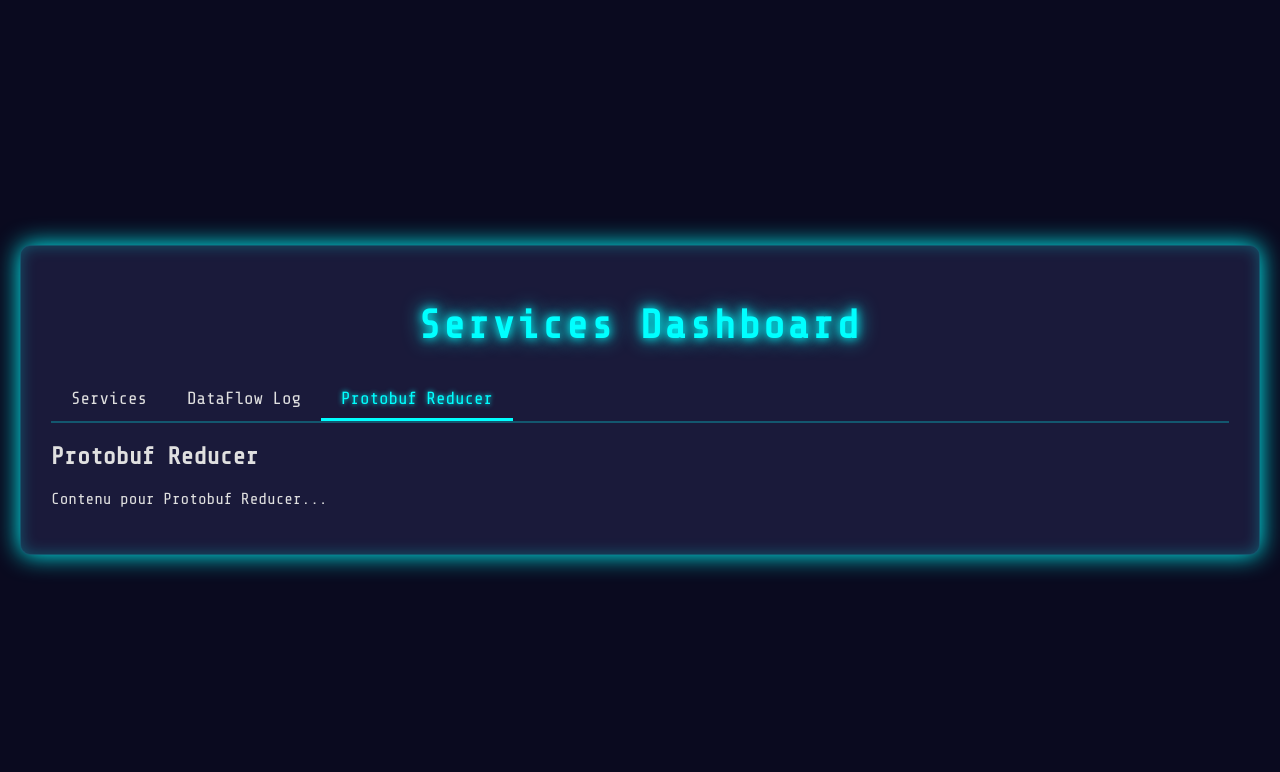
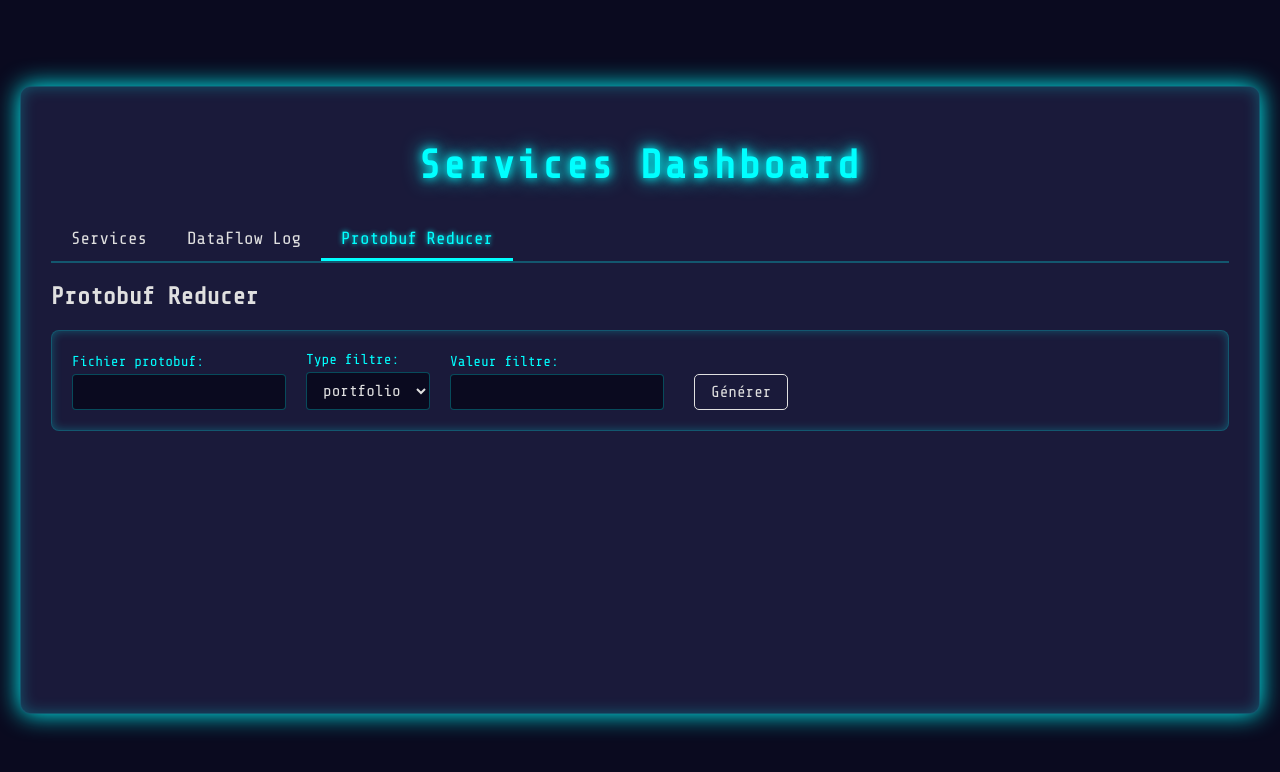
Before and after one commit to cybernaboo/front_gemini_fartoolbox, a plain HTML site: page index.html in a window 1280 px wide. Both pictures are taken after a click on the button "Protobuf Reducer". Drawn offline with nearby package versions, Linux system fonts and the light colour scheme.

Commit message:
Auto-commit du 2025-07-16 à 23:49:41

```diff
--- a/index.html
+++ b/index.html
@@ -113,7 +113,24 @@
 
         <div id="protobuf" class="tab-content">
             <h2>Protobuf Reducer</h2>
-            <p>Contenu pour Protobuf Reducer...</p>
+            <div class="search-form">
+                <div class="form-group">
+                    <label for="protobufFile">Fichier protobuf:</label>
+                    <input type="text" id="protobufFile" name="protobufFile">
+                </div>
+                <div class="form-group">
+                    <label for="filterType">Type filtre:</label>
+                    <select id="filterType" name="filterType">
+                        <option value="portfolio">portfolio</option>
+                        <option value="gop">gop</option>
+                    </select>
+                </div>
+                <div class="form-group">
+                    <label for="filterValue">Valeur filtre:</label>
+                    <input type="text" id="filterValue" name="filterValue">
+                </div>
+                <button class="btn btn-generate-protobuf">Générer</button>
+            </div>
         </div>
 
     </div>
--- a/script.js
+++ b/script.js
@@ -46,6 +46,23 @@ document.addEventListener('DOMContentLoaded', () => {
             console.log(`Nb de lignes: ${nbLignes}`);
 
             // Ici, vous pouvez ajouter la logique pour générer le log
+        });
+    }
+
+    // Gérer le bouton "Générer" de l'onglet Protobuf Reducer
+    const generateProtobufButton = document.querySelector('.btn-generate-protobuf');
+    if (generateProtobufButton) {
+        generateProtobufButton.addEventListener('click', () => {
+            const protobufFile = document.getElementById('protobufFile').value;
+            const filterType = document.getElementById('filterType').value;
+            const filterValue = document.getElementById('filterValue').value;
+
+            console.log('Formulaire Protobuf Reducer soumis:');
+            console.log(`Fichier protobuf: ${protobufFile}`);
+            console.log(`Type filtre: ${filterType}`);
+            console.log(`Valeur filtre: ${filterValue}`);
+
+            // Ici, vous pouvez ajouter la logique pour générer le protobuf réduit
         });
     }
 
--- a/style.css
+++ b/style.css
@@ -78,6 +78,7 @@ h1 {
 
 .tab-content.active {
     display: block;
+    min-height: 400px; /* Hauteur minimale pour un cadre cohérent */
 }
 
 table {
@@ -346,7 +347,8 @@ td .status {
 }
 
 .search-form input[type="text"],
-.search-form input[type="number"] {
+.search-form input[type="number"],
+.search-form select {
     background-color: #0a0a1f;
     border: 1px solid var(--border-color);
     border-radius: 4px;
@@ -359,7 +361,8 @@ td .status {
 }
 
 .search-form input[type="text"]:focus,
-.search-form input[type="number"]:focus {
+.search-form input[type="number"]:focus,
+.search-form select:focus {
     border-color: var(--primary-color);
     box-shadow: 0 0 8px var(--primary-color);
 }
```
